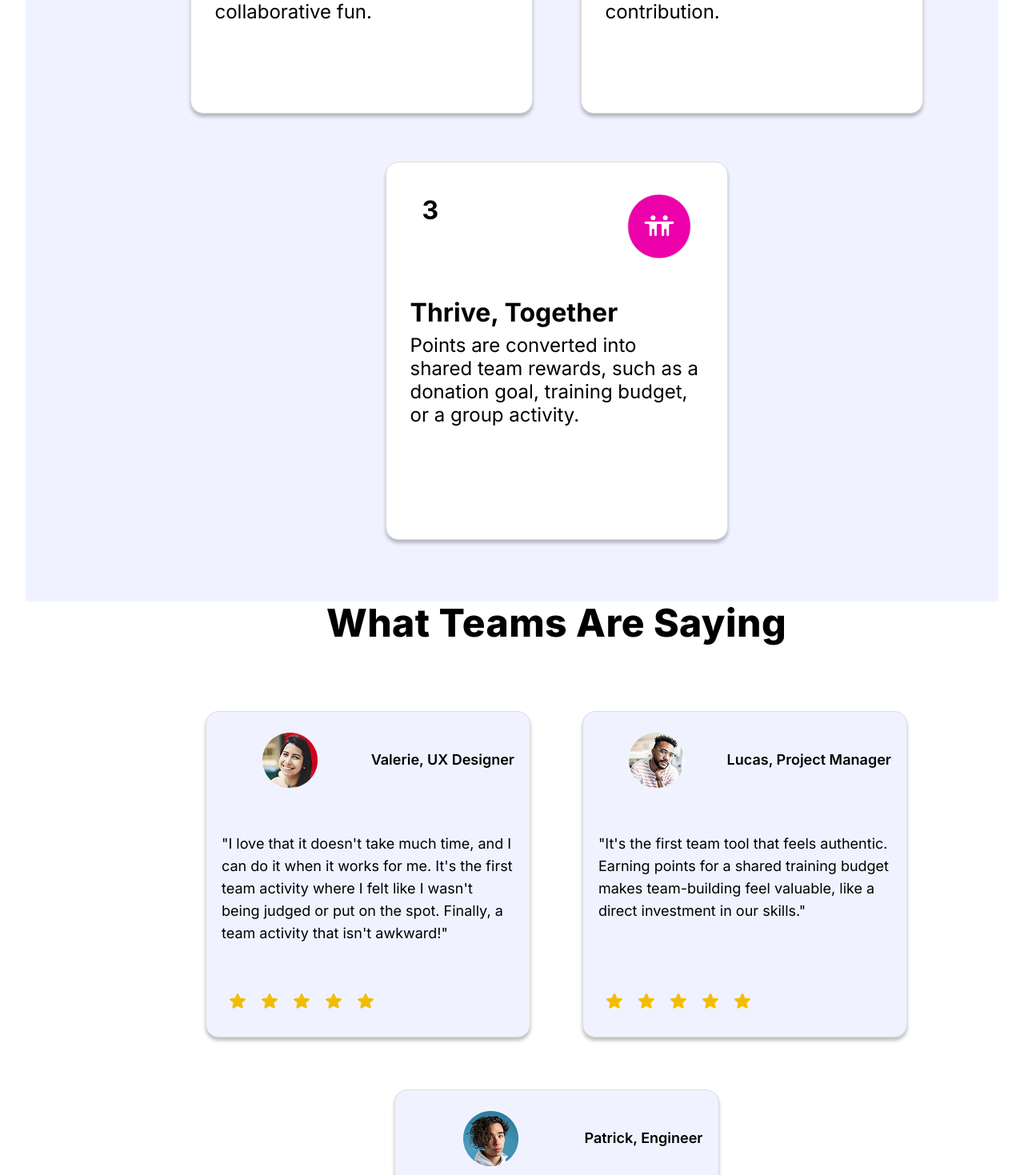
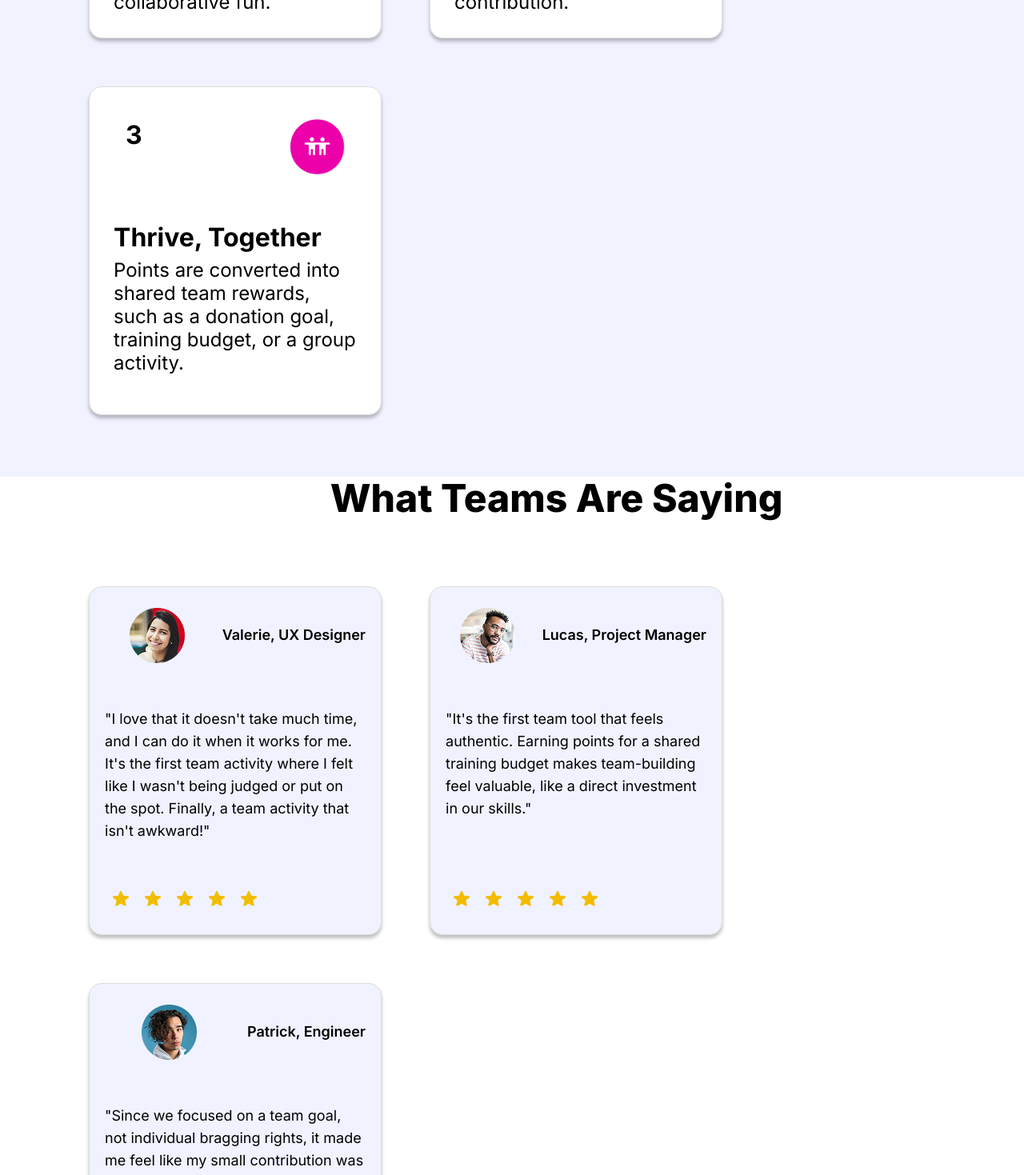
Before and after one commit to cherryontech/MissionCollective, a React (Vite) app: page / in a window 1280 px wide. Shown: the part 760-2229 px from the top of the page at 80% size. Built offline with nearby package versions, Linux system fonts and the light colour scheme.

Commit message:
Add styling to homepage

```diff
--- a/src/Components/HomePage.jsx
+++ b/src/Components/HomePage.jsx
@@ -10,8 +10,8 @@ import profilePatrick from "../assets/profilePatrick.png";
 export default function HomePage() {
   return (
     <main>
-      {/* Part 3 Section */}
-      <section className="part3-homepage">
+      {/* Section1 */}
+      <section className="section1-homepage">
         <div className="homepage-container">
           <h1>
             Why Team-Building Fails <span>(And We Don't)</span>
@@ -26,7 +26,7 @@ export default function HomePage() {
           </p>
           <div className="card-container">
             <div className="card">
-              <div className="card-header-section3">
+              <div className="card-header-section1">
                 <span>1</span>
                 <img src={pinkDice} alt="pink dice icon" />
               </div>
@@ -40,7 +40,7 @@ export default function HomePage() {
               </div>
             </div>
             <div className="card">
-              <div className="card-header-section3">
+              <div className="card-header-section1">
                 <span>2</span>
                 <img
                   src={pinkLoop}
@@ -58,7 +58,7 @@ export default function HomePage() {
               </div>
             </div>
             <div className="card">
-              <div className="card-header-section3">
+              <div className="card-header-section1">
                 <span>3</span>
                 <img
                   src={pinkPartner}
@@ -78,14 +78,14 @@ export default function HomePage() {
         </div>
       </section>
 
-      {/* Part 5 section */}
+      {/* Section3 */}
 
-      <section className="part5-homepage">
+      <section className="section3-homepage">
         <div className="homepage-container">
           <h1>What Teams Are Saying</h1>
           <div className="card-container">
             <div className="card">
-              <div className="card-header-section5">
+              <div className="card-header-section3">
                 <img src={profileValerie} alt="Valerie profile picture" />
                 <span className="profile-title">Valerie, UX Designer</span>
               </div>
@@ -100,7 +100,7 @@ export default function HomePage() {
               </div>
             </div>
             <div className="card">
-              <div className="card-header-section5">
+              <div className="card-header-section3">
                 <img src={profileLucas} alt="Lucas profile icon" />
                 <span className="profile-title">Lucas, Project Manager</span>
               </div>
@@ -114,7 +114,7 @@ export default function HomePage() {
               </div>
             </div>
             <div className="card">
-              <div className="card-header-section5">
+              <div className="card-header-section3">
                 <img src={profilePatrick} alt="Patrick profile icon" />
                 <span className="profile-title">Patrick, Engineer</span>
               </div>
--- a/src/styles/App.css
+++ b/src/styles/App.css
@@ -1,6 +1,8 @@
 #root {
-  max-width: 1280px;
-  margin: 0 auto;
-  padding: 2rem;
-  text-align: center;
+  position: absolute;
+  left: 0px;
+  right: 0px;
+  top: 0px;
+  margin: 0;
+  min-height: 100%;
 }
--- a/src/styles/HomePage.css
+++ b/src/styles/HomePage.css
@@ -13,9 +13,9 @@ main {
 }
 
 
-/* Section 3 */
+/* Section 1 */
 
-.part3-homepage {
+.section1-homepage {
     margin: 0 auto;
     width: 100%;
     min-height: 100vh;
@@ -25,7 +25,7 @@ main {
     box-sizing: border-box;
 }
 
-.part3-homepage h1 {
+.section1-homepage h1 {
     font-size: 3rem;
     font-style: normal;
     font-weight: 800;
@@ -33,7 +33,7 @@ main {
     margin: 4.38rem 0 2rem;
 }
 
-.part3-homepage h1 span {
+.section1-homepage h1 span {
     font-size: 2rem;
     line-height: 3.0625rem;
     font-weight: 800;
@@ -61,7 +61,6 @@ main {
     margin-bottom: 4.81rem;
 }
 
-
 .card {
     display: flex;
     flex-direction: column;
@@ -70,7 +69,7 @@ main {
     box-shadow: 0 4px 4px 0 rgba(0, 0, 0, 0.25);
 }
 
-.card-header-section3 span {
+.card-header-section1 span {
     font-size: 2rem;
     font-style: normal;
     font-weight: 700;
@@ -80,15 +79,15 @@ main {
     left: 15px;
 }
 
-.card-header-section3 img {
+.card-header-section1 img {
     position: absolute;
     top: 10px;
     right: 15px;
-    width: 5rem;
-    height: 5rem;
+    width: 4.3125rem;
+    height: 4.3125rem;
 }
 
-.part3-homepage .card {
+.section1-homepage .card {
     width: 22.875rem;
     height: 25.6875rem;
     padding: 1.875rem;
@@ -96,7 +95,7 @@ main {
     gap: 0.625rem;
 }
 
-.card-header-section3 {
+.card-header-section1 {
     position: relative;
     height: 3.75rem;
 }
@@ -122,18 +121,16 @@ main {
 }
 
 
-/* Section 5 */
-.part5-homepage {
+/* Section3 */
+.section3-homepage {
     margin: 0 auto;
     width: 100%;
     min-height: 100vh;
-    /* padding: 40px 0; */
     background-color: #FFFFFF;
     text-align: left;
-    box-sizing: border-box;
 }
 
-.part5-homepage h1 {
+.section3-homepage h1 {
     font-size: 3rem;
     font-style: normal;
     font-weight: 800;
@@ -143,15 +140,14 @@ main {
     width: 100%;
 }
 
-.part5-homepage .card-container {
+.section3-homepage .card-container {
     display: flex;
     flex-wrap: wrap;
     justify-content: center;
     gap: 4.06rem;
 }
 
-
-.part5-homepage .card {
+.section3-homepage .card {
     justify-content: space-between;
     width: 22.875rem;
     height: auto;
@@ -160,7 +156,7 @@ main {
     gap: 1.0625rem;
 }
 
-.part5-homepage .card-header-section5 {
+.section3-homepage .card-header-section3 {
     display: flex;
     align-items: center;
     gap: 1rem;
@@ -168,19 +164,19 @@ main {
     min-height: 4.5rem;
 }
 
-.part5-homepage .card-header-section5 img {
+.section3-homepage .card-header-section3 img {
     width: 4.3125rem;
     height: 4.3125rem;
 }
 
-.part5-homepage .profile-title {
+.section3-homepage .profile-title {
     font-weight: 600;
     font-size: 1.125rem;
     font-style: normal;
     line-height: 1.75rem;
 }
 
-.part5-homepage .card p {
+.section3-homepage .card p {
     flex-grow: 1;
     font-size: 1.125rem;
     font-weight: 400;
@@ -191,14 +187,14 @@ main {
     text-align: left;
 }
 
-.part5-homepage .rating {
+.section3-homepage .rating {
     display: flex;
     justify-content: flex-start;
     align-items: center;
     width: 100%;
 }
 
-.part5-homepage .rating img {
+.section3-homepage .rating img {
     width: 80%;
     max-width: 200px;
     height: auto;
@@ -208,7 +204,10 @@ main {
     padding-top: 1.06rem;
 }
 
-.part3-homepage .card-container,
-.part5-homepage .card-container {
-    justify-content: center;
+.section1-homepage .card-container,
+.section3-homepage .card-container {
+    display: flex;
+    flex-wrap: wrap;
+    justify-content: flex-start;
+    gap: 3.75rem;
 }
--- a/src/styles/index.css
+++ b/src/styles/index.css
@@ -1,12 +1,15 @@
 @import url("https://fonts.googleapis.com/css2?family=Inter:ital,opsz,wght@0,14..32,100..900;1,14..32,100..900&display=swap");
+
+* {
+  box-sizing: border-box;
+}
 
 :root {
   font-family: Inter, system-ui, Avenir, Helvetica, Arial, sans-serif;
   line-height: 1.5;
   font-weight: 400;
-
   color: #212529;
-  background-color: #e5e7eb;
+  background-color: #ffffff;
 }
 
 a {
@@ -20,58 +23,66 @@ a:hover {
   text-decoration-style: underline;
 }
 
-body {
-  margin: 0;
+/* body {
   display: flex;
   place-items: center;
-  min-width: 320px;
   min-height: 100vh;
-}
+  width: 100%;
+  left: 0;
+  margin: 0;
+} */
 
-h1 {
+/* h1 {
   font-feature-settings: "ss01" on;
   font-size: 3.75rem;
   font-weight: 700;
-  line-height: 120%; /* 4.5rem */
-  letter-spacing: 0.02813rem;
-}
+  line-height: 120%; */
+/* 4.5rem */
+/* letter-spacing: 0.02813rem;
+} */
 
-h2 {
+/* h2 {
   font-size: 3rem;
   font-weight: 700;
-  line-height: 4rem; /* 133.333% */
-}
+  line-height: 4rem; */
+/* 133.333% */
+/* } */
 
-h3 {
+/* h3 {
   font-size: 2.5rem;
   font-weight: 500;
-  line-height: 3rem; /* 120% */
-}
+  line-height: 3rem; */
+/* 120% */
+/* } */
 
-.subtitle1 {
+/* .subtitle1 {
   font-size: 1.75rem;
   font-weight: 400;
-  line-height: 2.5rem; /* 142.857% */
-}
+  line-height: 2.5rem; */
+/* 142.857% */
+/* } */
 
-.subtitle2 {
+/* .subtitle2 {
   font-size: 1.125rem;
   font-weight: 700;
-  line-height: 1.75rem; /* 155.556% */
-  letter-spacing: 0.025rem;
+  line-height: 1.75rem; */
+/* 155.556% */
+/* letter-spacing: 0.025rem;
   text-transform: uppercase;
-}
+} */
 
-.bodyText {
+/* .bodyText {
   font-size: 1.125rem;
   font-weight: 400;
-  line-height: 1.75rem; /* 155.556% */
-}
+  line-height: 1.75rem; */
+/* 155.556% */
+/* } */
 
 .bodyTextAlt {
   font-size: 1rem;
   font-weight: 500;
-  line-height: 1.5rem; /* 150% */
+  line-height: 1.5rem;
+  /* 150% */
 }
 
 button {
```
Also changed, not shown: src/Components/Cards.jsx (added).
